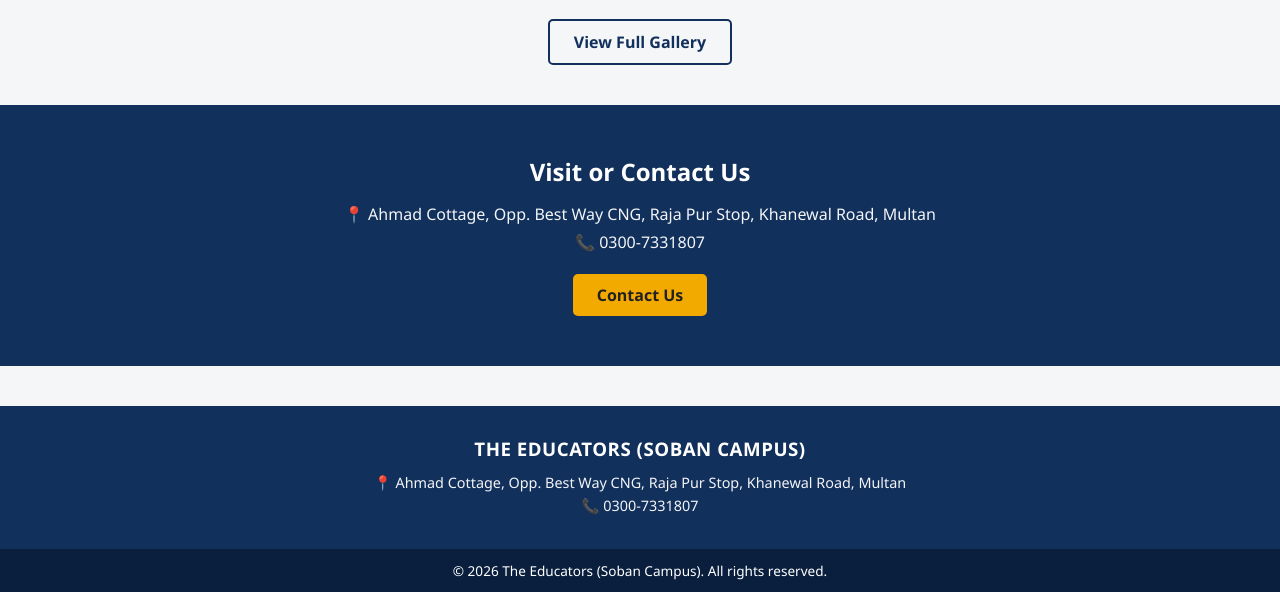
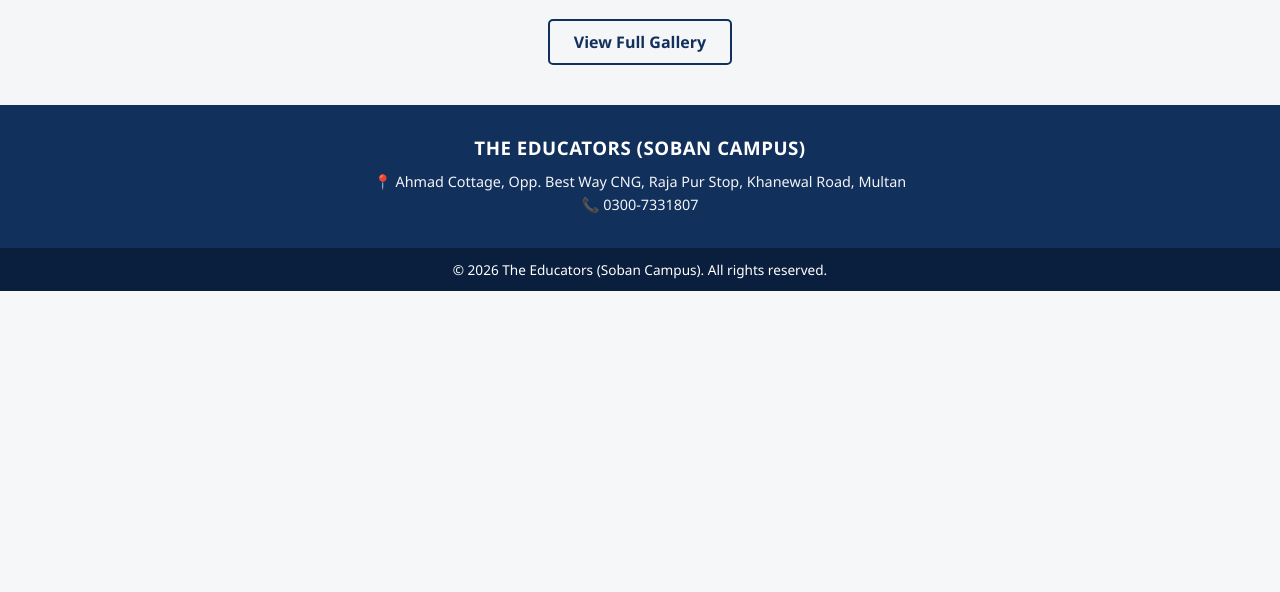
Before and after one commit to nomanai4655-sky/school-website-2, a Flask app: page / in a window 1280 px wide. Shown: the part 1907-2499 px from the top of the page. After the commit the page ends 2198 px from the top, so only its background shows below. Run offline with Flask 3, Linux system fonts and the light colour scheme.

Commit message:
Update home.html

```diff
--- a/templates/home.html
+++ b/templates/home.html
@@ -4,100 +4,93 @@
 
 <section class="hero">
     <div class="hero-content">
-        <h1 data-en="Welcome to The Educators (Soban Campus)" data-ur="دی ایجوکیٹرز (ثوبان کیمپس) میں خوش آمدید">Welcome to The Educators (Soban Campus)</h1>
+        <h1 data-en="Welcome to The Educators (Soban Campus)" data-ur="دی ایجوکیٹرز (سوبن کیمپس) میں خوش آمدید">Welcome to The Educators (Soban Campus)</h1>
         <p class="tagline" data-en="Join Conceptual Learning" data-ur="تصوراتی تعلیم کا حصہ بنیں">Join Conceptual Learning</p>
-        <a href="{{ url_for('admission') }}" class="btn">Admissions Open</a>
+        <a href="{{ url_for('admission') }}" class="btn" data-en="Admissions Open" data-ur="داخلے جاری ہیں">Admissions Open</a>
     </div>
 </section>
 
 <section class="highlights">
     <div class="highlight-item">
         <span class="highlight-icon">📚</span>
-        <p>Class 1 to Matric</p>
+        <p data-en="Class 1 to Matric" data-ur="جماعت اول سے میٹرک تک">Class 1 to Matric</p>
     </div>
     <div class="highlight-item">
         <span class="highlight-icon">🎓</span>
-        <p>Conceptual Learning</p>
+        <p data-en="Conceptual Learning" data-ur="تصوراتی تعلیم">Conceptual Learning</p>
     </div>
     <div class="highlight-item">
         <span class="highlight-icon">🤝</span>
-        <p>Strong Moral Values</p>
+        <p data-en="Strong Moral Values" data-ur="مضبوط اخلاقی اقدار">Strong Moral Values</p>
     </div>
     <div class="highlight-item">
         <span class="highlight-icon">🏫</span>
-        <p>Caring Environment</p>
+        <p data-en="Caring Environment" data-ur="خیال رکھنے والا ماحول">Caring Environment</p>
     </div>
 </section>
 
 <section class="intro">
-    <h2>Why Choose Us?</h2>
+    <h2 data-en="Why Choose Us?" data-ur="ہمیں کیوں منتخب کریں؟">Why Choose Us?</h2>
     <div class="cards">
         <div class="card">
-            <h3>Conceptual Learning</h3>
-            <p>We focus on helping students understand concepts deeply, not just memorize.</p>
+            <h3 data-en="Conceptual Learning" data-ur="تصوراتی تعلیم">Conceptual Learning</h3>
+            <p data-en="We focus on helping students understand concepts deeply, not just memorize." data-ur="ہم طلباء کو مکمل سمجھ کے ساتھ پڑھاتے ہیں، صرف رٹا نہیں لگواتے۔">We focus on helping students understand concepts deeply, not just memorize.</p>
         </div>
         <div class="card">
-            <h3>Strong Moral Values</h3>
-            <p>Character development goes hand in hand with academics at our campus.</p>
+            <h3 data-en="Strong Moral Values" data-ur="مضبوط اخلاقی اقدار">Strong Moral Values</h3>
+            <p data-en="Character development goes hand in hand with academics at our campus." data-ur="ہمارے کیمپس میں تعلیم کے ساتھ ساتھ کردار سازی پر بھی توجہ دی جاتی ہے۔">Character development goes hand in hand with academics at our campus.</p>
         </div>
         <div class="card">
-            <h3>Caring Environment</h3>
-            <p>A safe and supportive environment where every student can thrive.</p>
+            <h3 data-en="Caring Environment" data-ur="خیال رکھنے والا ماحول">Caring Environment</h3>
+            <p data-en="A safe and supportive environment where every student can thrive." data-ur="ایک محفوظ اور معاون ماحول جہاں ہر طالب علم ترقی کر سکے۔">A safe and supportive environment where every student can thrive.</p>
         </div>
     </div>
 </section>
 
 <section class="about-preview">
     <div class="about-preview-inner">
-        <h2>About The Educators (Soban Campus)</h2>
-        <p>The Educators (Soban Campus) is dedicated to conceptual learning — helping
+        <h2 data-en="About The Educators (Soban Campus)" data-ur="دی ایجوکیٹرز (سوبن کیمپس) کے بارے میں">About The Educators (Soban Campus)</h2>
+        <p data-en="The Educators (Soban Campus) is dedicated to conceptual learning — helping students truly understand what they study rather than simply memorizing it. Our mission is to empower students through quality education, strong moral values, and character development." data-ur="دی ایجوکیٹرز (سوبن کیمپس) تصوراتی تعلیم کے لیے وقف ہے — طلباء کو حقیقی سمجھ فراہم کرنا، صرف رٹا نہیں۔ ہمارا مشن معیاری تعلیم، مضبوط اخلاقی اقدار اور کردار سازی کے ذریعے طلباء کو بااختیار بنانا ہے۔">The Educators (Soban Campus) is dedicated to conceptual learning — helping
            students truly understand what they study rather than simply memorizing it.
            Our mission is to empower students through quality education, strong moral
            values, and character development.</p>
-        <a href="{{ url_for('about') }}" class="btn btn-outline">Learn More</a>
+        <a href="{{ url_for('about') }}" class="btn btn-outline" data-en="Learn More" data-ur="مزید جانیں">Learn More</a>
     </div>
 </section>
 
 <section class="intro">
-    <h2>Our Academics</h2>
+    <h2 data-en="Our Academics" data-ur="ہماری تعلیم">Our Academics</h2>
     <div class="cards">
         <div class="card">
-            <h3>Primary Section</h3>
-            <p>Class 1-5: Foundational skills in Math, Science, English, and Arts.</p>
+            <h3 data-en="Primary Section" data-ur="پرائمری سیکشن">Primary Section</h3>
+            <p data-en="Class 1-5: Foundational skills in Math, Science, and English." data-ur="جماعت 1-5: ریاضی، سائنس اور انگریزی کی بنیادی مہارتیں۔">Class 1-5: Foundational skills in Math, Science, and English.</p>
         </div>
         <div class="card">
-            <h3>Middle Section</h3>
-            <p>Class 6-8: Computer Science, Social Studies, and Languages.</p>
+            <h3 data-en="Middle Section" data-ur="مڈل سیکشن">Middle Section</h3>
+            <p data-en="Class 6-8: Computer Science, Social Studies, and Languages." data-ur="جماعت 6-8: کمپیوٹر سائنس، معاشرتی علوم اور زبانیں۔">Class 6-8: Computer Science, Social Studies, and Languages.</p>
         </div>
         <div class="card">
-            <h3>Matric Section</h3>
-            <p>Class 9-10: Science and Arts/Humanities groups.</p>
+            <h3 data-en="Matric Section" data-ur="میٹرک سیکشن">Matric Section</h3>
+            <p data-en="Class 9-10: Science group, leading to the SSC exam." data-ur="جماعت 9-10: سائنس گروپ، میٹرک کے امتحان تک۔">Class 9-10: Science group, leading to the SSC exam.</p>
         </div>
     </div>
-    <a href="{{ url_for('academics') }}" class="btn btn-outline" style="margin-top: 20px; display: inline-block;">View Full Academics</a>
+    <a href="{{ url_for('academics') }}" class="btn btn-outline" style="margin-top: 20px; display: inline-block;" data-en="View Full Academics" data-ur="مکمل تعلیمی تفصیلات دیکھیں">View Full Academics</a>
 </section>
 
 <section class="cta-banner">
-    <h2>Admissions Open</h2>
-    <p>For classes from Class 1 to Matric (Class 10)</p>
-    <a href="{{ url_for('admission') }}" class="btn">Apply Now</a>
+    <h2 data-en="Admissions Open" data-ur="داخلے جاری ہیں">Admissions Open</h2>
+    <p data-en="For classes from Class 1 to Matric (Class 10)" data-ur="جماعت اول سے میٹرک (جماعت 10) تک">For classes from Class 1 to Matric (Class 10)</p>
+    <a href="{{ url_for('admission') }}" class="btn" data-en="Apply Now" data-ur="ابھی درخواست دیں">Apply Now</a>
 </section>
 
 <section class="intro">
-    <h2>Gallery</h2>
+    <h2 data-en="Gallery" data-ur="گیلری">Gallery</h2>
     <div class="gallery-grid gallery-preview">
         <img src="{{ url_for('static', filename='images/gallery1.jpg') }}" alt="Event 1">
         <img src="{{ url_for('static', filename='images/gallery2.jpg') }}" alt="Event 2">
         <img src="{{ url_for('static', filename='images/gallery3.jpg') }}" alt="Event 3">
     </div>
-    <a href="{{ url_for('gallery') }}" class="btn btn-outline" style="margin-top: 20px; display: inline-block;">View Full Gallery</a>
-</section>
-
-<section class="contact-strip">
-    <h2>Visit or Contact Us</h2>
-    <p>📍 Ahmad Cottage, Opp. Best Way CNG, Raja Pur Stop, Khanewal Road, Multan</p>
-    <p>📞 0300-7331807</p>
-    <a href="{{ url_for('contact') }}" class="btn">Contact Us</a>
+    <a href="{{ url_for('gallery') }}" class="btn btn-outline" style="margin-top: 20px; display: inline-block;" data-en="View Full Gallery" data-ur="مکمل گیلری دیکھیں">View Full Gallery</a>
 </section>
 
 {% endblock %}
```
